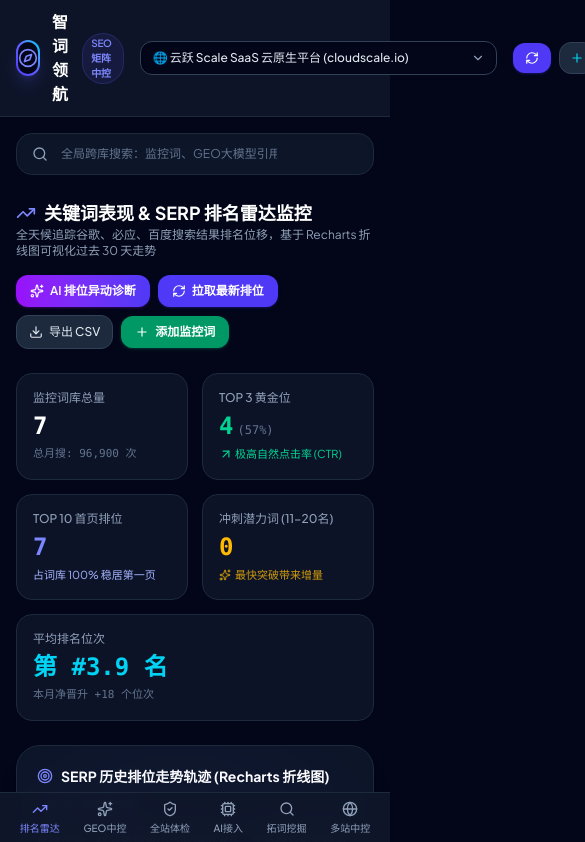
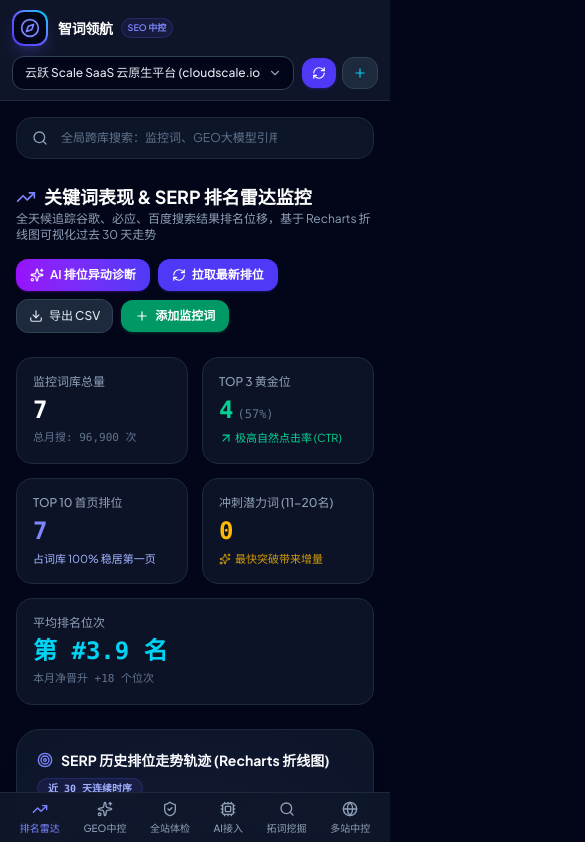
Before and after one commit to zshen9668/seo, a React (Vite) app: page / in a window 390 px wide. Shown: the top 842 px of the page, 585 px wide, since content can reach past the window. Built offline with nearby package versions, Linux system fonts and the light colour scheme.

Commit message:
fix(ui): responsive header + user menu logout for mobile/desktop

```diff
--- a/src/components/Header.tsx
+++ b/src/components/Header.tsx
@@ -1,17 +1,15 @@
-import React from 'react';
+import React, { useState, useRef, useEffect } from 'react';
 import {
   Compass,
-  Globe,
   RefreshCw,
   ShieldCheck,
   Plus,
-  Activity,
-  Layers,
   ChevronDown,
-  CheckCircle2,
-  Calendar,
+  LogOut,
+  User,
 } from 'lucide-react';
 import { Website } from '../types/seo';
+import type { AuthUser } from '../types/auth';
 
 interface HeaderProps {
   websites: Website[];
@@ -23,6 +21,8 @@ interface HeaderProps {
   isAuditing: boolean;
   onOpenAddKeyword: () => void;
   onOpenAddSite: () => void;
+  user?: AuthUser | null;
+  onLogout?: () => void;
 }
 
 export const Header: React.FC<HeaderProps> = ({
@@ -35,39 +35,98 @@ export const Header: React.FC<HeaderProps> = ({
   isAuditing,
   onOpenAddKeyword,
   onOpenAddSite,
+  user,
+  onLogout,
 }) => {
+  const [menuOpen, setMenuOpen] = useState(false);
+  const menuRef = useRef<HTMLDivElement>(null);
+
+  useEffect(() => {
+    const onDoc = (e: MouseEvent) => {
+      if (menuRef.current && !menuRef.current.contains(e.target as Node)) setMenuOpen(false);
+    };
+    document.addEventListener('mousedown', onDoc);
+    return () => document.removeEventListener('mousedown', onDoc);
+  }, []);
+
   return (
-    <header className="sticky top-0 z-40 bg-slate-900/90 backdrop-blur-md border-b border-slate-800 px-4 lg:px-6 py-2.5">
-      <div className="flex items-center justify-between gap-4">
-        {/* Brand & Identity */}
-        <div className="flex items-center gap-3">
-          <div className="w-9 h-9 rounded-xl bg-gradient-to-tr from-indigo-600 via-indigo-500 to-cyan-400 p-0.5 shadow-lg shadow-indigo-500/20 flex items-center justify-center">
+    <header className="sticky top-0 z-40 bg-slate-900/95 backdrop-blur-md border-b border-slate-800 px-3 sm:px-4 lg:px-6 py-2.5 safe-top">
+      <div className="flex flex-col gap-2.5 sm:gap-0 sm:flex-row sm:items-center sm:justify-between">
+        {/* Row 1: brand + user */}
+        <div className="flex items-center justify-between gap-2 min-w-0">
+          <div className="flex items-center gap-2.5 min-w-0">
+            <div className="w-9 h-9 shrink-0 rounded-xl bg-gradient-to-tr from-indigo-600 via-indigo-500 to-cyan-400 p-0.5 shadow-lg shadow-indigo-500/20 flex items-center justify-center">
               <div className="w-full h-full bg-slate-950 rounded-[10px] flex items-center justify-center">
-              <Compass className="w-5 h-5 text-indigo-400 animate-pulse" />
+                <Compass className="w-5 h-5 text-indigo-400" />
               </div>
             </div>
-          <div>
-            <div className="flex items-center gap-2">
-              <h1 className="text-base font-bold text-white tracking-tight flex items-center gap-1.5">
+            <div className="min-w-0">
+              <div className="flex items-center gap-2 flex-wrap">
+                <h1 className="text-sm sm:text-base font-bold text-white tracking-tight truncate">
                   智词领航
-                <span className="text-[10px] px-2 py-0.5 rounded-full font-semibold bg-indigo-500/10 text-indigo-400 border border-indigo-500/20">
-                  SEO 矩阵中控
+                </h1>
+                <span className="text-[9px] sm:text-[10px] px-1.5 sm:px-2 py-0.5 rounded-full font-semibold bg-indigo-500/10 text-indigo-400 border border-indigo-500/20 shrink-0">
+                  SEO 中控
                 </span>
-              </h1>
                 <span className="hidden sm:inline-flex items-center gap-1 text-[11px] text-emerald-400 bg-emerald-500/10 px-2 py-0.5 rounded-full border border-emerald-500/20 font-medium">
-                <span className="w-1.5 h-1.5 rounded-full bg-emerald-400 animate-ping" />
-                爬虫与GEO雷达在线
+                  <span className="w-1.5 h-1.5 rounded-full bg-emerald-400 animate-pulse" />
+                  在线
                 </span>
               </div>
-            <p className="text-[11px] text-slate-400 hidden md:block">
-              多站点策略管理 • SERP实时排名雷达 • GEO大模型优化 • 自动化技术体检 • 竞品差距透视
+              <p className="text-[10px] text-slate-500 hidden md:block truncate max-w-md">
+                多站点 · SERP · GEO · 技术体检 · 竞品差距
               </p>
             </div>
           </div>
 
-        {/* Center: Website Switcher */}
-        <div className="flex items-center gap-2">
-          <div className="relative">
+          {/* User chip (mobile-friendly) */}
+          {user && (
+            <div className="relative shrink-0" ref={menuRef}>
+              <button
+                type="button"
+                onClick={() => setMenuOpen((v) => !v)}
+                className="flex items-center gap-1.5 pl-1.5 pr-2 py-1 rounded-xl bg-slate-950 border border-slate-700 hover:border-slate-600 text-xs"
+              >
+                <span className="w-7 h-7 rounded-lg bg-indigo-600/30 text-indigo-300 flex items-center justify-center font-bold text-[11px]">
+                  {user.avatarInitials}
+                </span>
+                <span className="hidden xs:inline sm:inline max-w-[72px] truncate text-slate-300">
+                  {user.name}
+                </span>
+                <ChevronDown className="w-3 h-3 text-slate-500" />
+              </button>
+              {menuOpen && (
+                <div className="absolute right-0 top-full mt-1.5 w-52 bg-slate-900 border border-slate-700 rounded-xl shadow-xl z-50 py-1 text-xs overflow-hidden">
+                  <div className="px-3 py-2 border-b border-slate-800">
+                    <div className="font-semibold text-slate-100 flex items-center gap-1.5">
+                      <User className="w-3.5 h-3.5" />
+                      {user.name}
+                    </div>
+                    <div className="text-slate-500 font-mono mt-0.5 truncate">{user.email}</div>
+                    <div className="text-indigo-400 mt-1">{user.role}</div>
+                  </div>
+                  {onLogout && (
+                    <button
+                      type="button"
+                      onClick={() => {
+                        setMenuOpen(false);
+                        onLogout();
+                      }}
+                      className="w-full flex items-center gap-2 px-3 py-2.5 text-rose-400 hover:bg-slate-800/80 text-left"
+                    >
+                      <LogOut className="w-3.5 h-3.5" />
+                      退出登录
+                    </button>
+                  )}
+                </div>
+              )}
+            </div>
+          )}
+        </div>
+
+        {/* Row 2: site switcher + actions */}
+        <div className="flex items-center gap-2 min-w-0">
+          <div className="relative flex-1 sm:flex-none min-w-0">
             <select
               value={activeSite.id}
               onChange={(e) => {
@@ -78,11 +137,11 @@ export const Header: React.FC<HeaderProps> = ({
                   if (found) onSelectSite(found);
                 }
               }}
-              className="appearance-none bg-slate-950 border border-slate-700 hover:border-slate-600 text-xs text-slate-200 font-medium rounded-xl pl-3 pr-8 py-2 focus:outline-none focus:ring-2 focus:ring-indigo-500 cursor-pointer shadow-inner min-w-[210px]"
+              className="appearance-none w-full sm:w-auto bg-slate-950 border border-slate-700 hover:border-slate-600 text-xs text-slate-200 font-medium rounded-xl pl-3 pr-8 py-2 focus:outline-none focus:ring-2 focus:ring-indigo-500 cursor-pointer shadow-inner sm:min-w-[200px] max-w-full"
             >
               {websites.map((w) => (
                 <option key={w.id} value={w.id}>
-                  🌐 {w.name} ({w.domain})
+                  {w.name} ({w.domain})
                 </option>
               ))}
               <option value="NEW">+ 接入新站点...</option>
@@ -90,10 +149,9 @@ export const Header: React.FC<HeaderProps> = ({
             <ChevronDown className="w-3.5 h-3.5 text-slate-400 absolute right-3 top-1/2 -translate-y-1/2 pointer-events-none" />
           </div>
 
-          {/* Quick Site Health Pill */}
-          <div className="hidden lg:flex items-center gap-2.5 text-xs bg-slate-950/70 border border-slate-800 px-3 py-1.5 rounded-xl font-mono">
+          <div className="hidden lg:flex items-center gap-2.5 text-xs bg-slate-950/70 border border-slate-800 px-3 py-1.5 rounded-xl font-mono shrink-0">
             <div className="flex items-center gap-1.5">
-              <span className="text-slate-400 font-sans">健康度:</span>
+              <span className="text-slate-400 font-sans">健康:</span>
               <span
                 className={`font-bold ${
                   activeSite.healthScore >= 90
@@ -103,59 +161,53 @@ export const Header: React.FC<HeaderProps> = ({
                       : 'text-rose-400'
                 }`}
               >
-                {activeSite.healthScore}/100
+                {activeSite.healthScore}
               </span>
             </div>
             <span className="text-slate-700">|</span>
             <div className="flex items-center gap-1.5">
-              <span className="text-slate-400 font-sans">域名DR:</span>
+              <span className="text-slate-400 font-sans">DR:</span>
               <span className="font-bold text-indigo-400">{activeSite.domainRating}</span>
-            </div>
-            <span className="text-slate-700">|</span>
-            <div className="flex items-center gap-1.5">
-              <span className="text-slate-400 font-sans">监控词数:</span>
-              <span className="font-bold text-slate-200">{activeSite.totalTrackedKeywords}</span>
-            </div>
             </div>
           </div>
 
-        {/* Right Actions */}
-        <div className="flex items-center gap-2">
-          {/* Pull Rankings Button */}
+          <div className="flex items-center gap-1.5 sm:gap-2 shrink-0">
             <button
+              type="button"
               onClick={onPullRankings}
               disabled={isPullingRankings}
-            className="flex items-center gap-1.5 text-xs font-semibold bg-indigo-600 hover:bg-indigo-500 text-white px-3 py-2 rounded-xl shadow-sm transition-all shadow-indigo-600/25 active:scale-95 disabled:opacity-60"
-            title="向各大搜索引擎拉取最新的SERP排名位移数据"
+              className="flex items-center gap-1.5 text-xs font-semibold bg-indigo-600 hover:bg-indigo-500 text-white px-2.5 sm:px-3 py-2 rounded-xl shadow-sm transition-all shadow-indigo-600/25 active:scale-95 disabled:opacity-60"
+              title="拉取最新 SERP 排位"
             >
               <RefreshCw className={`w-3.5 h-3.5 ${isPullingRankings ? 'animate-spin' : ''}`} />
               <span className="hidden sm:inline">
-              {isPullingRankings ? '正在抓取SERP...' : '刷新排位'}
+                {isPullingRankings ? '抓取中…' : '刷新排位'}
               </span>
             </button>
 
-          {/* Trigger Audit Button */}
             <button
+              type="button"
               onClick={onTriggerAudit}
               disabled={isAuditing}
               className="hidden sm:flex items-center gap-1.5 text-xs font-medium bg-slate-800 hover:bg-slate-700 text-slate-200 px-3 py-2 rounded-xl border border-slate-700 transition-colors disabled:opacity-60"
-            title="立即启动全自动化爬虫深度体检"
+              title="全站体检"
             >
               <ShieldCheck className={`w-3.5 h-3.5 text-emerald-400 ${isAuditing ? 'animate-pulse' : ''}`} />
-            <span>{isAuditing ? '正在体检...' : '全站体检'}</span>
+              <span>{isAuditing ? '体检中…' : '全站体检'}</span>
             </button>
 
-          {/* Track Keyword Button */}
             <button
+              type="button"
               onClick={onOpenAddKeyword}
               className="flex items-center gap-1.5 text-xs font-medium bg-slate-800 hover:bg-slate-700 text-slate-200 px-2.5 py-2 rounded-xl border border-slate-700 transition-colors"
-            title="添加需要监控的核心关键词"
+              title="添加监控词"
             >
               <Plus className="w-3.5 h-3.5 text-cyan-400" />
               <span className="hidden md:inline">添加监控词</span>
             </button>
           </div>
         </div>
+      </div>
     </header>
   );
 };
```
Lines whose indentation alone changed are shown as unchanged.
